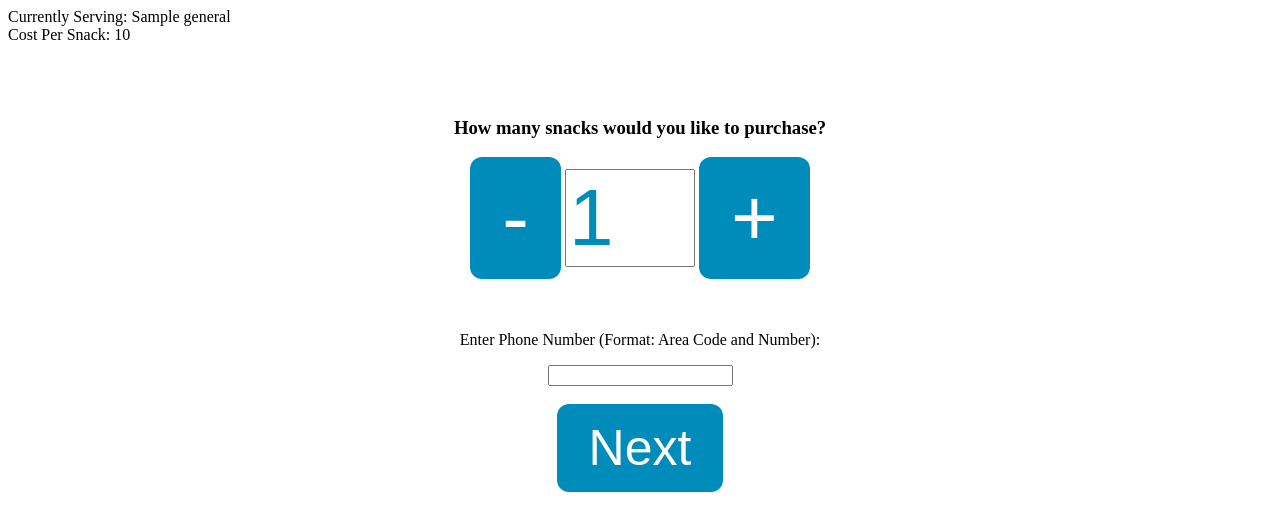
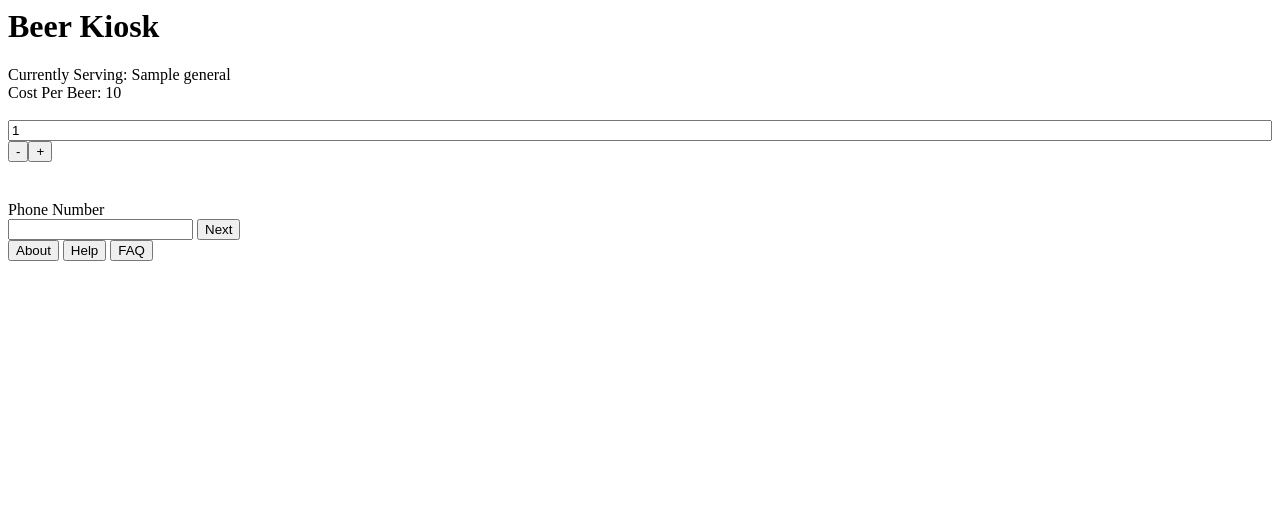
Before and after one commit to kkowalsky19/FinalRepo, a PHP site: page / in a window 1280 px wide. Shown: the top 531 px of the page. Run offline with PHP 8.4, Linux system fonts and the light colour scheme; tables that the repository leaves empty or names only in its code hold one stand-in row (values such as "Sample post"); some libraries are stand-ins or nearby versions.

Commit message:
Update index.php

```diff
--- a/BeerKiosk-master/index.php
+++ b/BeerKiosk-master/index.php
@@ -8,91 +8,87 @@ if(!$stmt){
 
 $stmt->execute();
 
-
 $stmt->bind_result($snackPrice,$status,$typeSnack);
-
-
 
 while($stmt->fetch()){
   echo "<script>console.log( 'Snack Objects: " . $snackPrice . "' );</script>";
 }
 $stmt->close();
 
-
-
-
-
 if($status == 0){
   echo "Kiosk is currently closed! Please contact a manager to bring it back up!";
   echo "<title>Currently Closed!</title></head>";
   exit();
 }
-
-echo "<div id=\"testDiv\">Currently Serving: {$typeSnack} </div>";
-echo "<div id =\"amountDiv\">Cost Per Snack: {$snackPrice}</div>";
-echo "<div id =\"flatDiv\"></div>";
-echo "<div id =\"taxDiv\"></div>";
-echo "<div id =\"totalCost\">{$snackPrice}</div>";
 ?>
 
 <html>
 <head>
   <!-- The Styling File -->
   <link rel="stylesheet" href="./style.css"/>
+  <meta name="viewport" content="width=device-width,initial-scale=1.0">
   <title>Snack Kiosk!</title>
   <script type = "text/javascript" src = "functional.js"> </script>
 </head>
+
 <body>
+  <form action="./charge.php" method="post" id="payment-form">
+    <h1>Beer Kiosk</h1>
+
+    <div class="center-items">
+      <div class="price_info">
+        <?php
+          echo "<div class=\"cost-div\" id=\"testDiv\">Currently Serving: {$typeSnack} </div>";
+          echo "<div class=\"cost-div\" id =\"amountDiv\">Cost Per Beer: {$snackPrice} </div>";
+          echo "<div class=\"cost-div\" id =\"flatDiv\"></div>";
+          echo "<div class=\"cost-div\" id =\"taxDiv\"></div>";
+          echo "<div class=\"cost-div\" id =\"totalCost\">{$snackPrice}</div>";
+        ?>
+      </div>
+
         <div id="paymentDiv">
-<form action="./charge.php" method="post" id="payment-form">
+          <div id="inputDiv">
+            <div style="display: flex; flex-direction: column">
+              <input type="number" name="amountOfSnacks" id="amountOfSnacks"/>
+              <div style="display: flex; min-width: min-content">
 
-  <div id="inputDiv">
-    </br>
-    </br>
-        <center>
-            <h3>How many snacks would you like to purchase?</h1>
-                  <button id="minus" style="background-color: #008CBA; /* Green */
-                border: none;
-                color: white;
-                padding: 15px 32px;
-                text-align: center;
-                text-decoration: none;
-                display: inline-block;
-                font-size: 80px;border-radius: 12px;">-</button>      <input  type="number" name="amountOfSnacks" id="amountOfSnacks" style="font-size: 80px; width: 130px; color:#008CBA;"/>      <button id="plus" style="background-color: #008CBA; /* Green */
-border: none;
-color: white;
-padding: 15px 32px;
-text-align: center;
-text-decoration: none;
-display: inline-block;
-font-size: 80px;border-radius: 12px;">+</button>
-    </br>
-    </br>
-    </br>
-    <p>Enter Phone Number (Format: Area Code and Number): </p>
-    <input type="tel" id="phone" name="phone" >
-  </br>
-</br>
+                <button id="minus">-</button>
+                <button id="plus">+</button>
+              </div>
+            </div>
+          </div>
 
-            <button id="purchaseButton" style="background-color: #008CBA; /* Green */
-            border: none;
-            color: white;
-            padding: 15px 32px;
-            text-align: center;
-            text-decoration: none;
-            display: inline-block;
-            font-size: 50px;border-radius: 12px;">Next</button></center>
-        </div>
+          <div id="credit-info">
             <div class="form-row">
               <label for="card-element">Credit or debit card</label>
-    <div id="card-element">
+
               <!-- a Stripe Element will be inserted here. -->
-    </div>
+              <div id="card-element"></div>
+
               <!-- Used to display form errors -->
               <div id="card-errors"></div>
             </div>
-  <button>Submit Payment</button> </div>
+            <button>Submit Payment</button>
+          </div>
+
+        </div>
+    </div>
+
+    <label class="phone">
+      Phone Number <br />
+      <input class="phone" type="tel" id="phone" name="phone" />
+    </label>
+
+    <button id="purchaseButton">Next</button>
+
+
+    <div class="info" id="extraInfo">
+       <button onclick='window.location.href = "about.html"'>About</button>
+       <button onclick='window.location.href = "help.html"'>Help</button>
+       <button onclick='window.location.href = "faq.html"'>FAQ</button>
+   </div>
   </form>
+
   <!-- The needed JS files -->
   <!-- JQUERY File -->
   <script src="https://ajax.googleapis.com/ajax/libs/jquery/3.2.1/jquery.min.js"></script>
@@ -100,5 +96,6 @@ font-size: 80px;border-radius: 12px;">+</button>
   <script src="https://js.stripe.com/v3/"></script>
   <!-- Your JS File -->
   <script src="./charge.js"></script>
+
 </body>
 </html>
```
Lines whose indentation alone changed are shown as unchanged.
